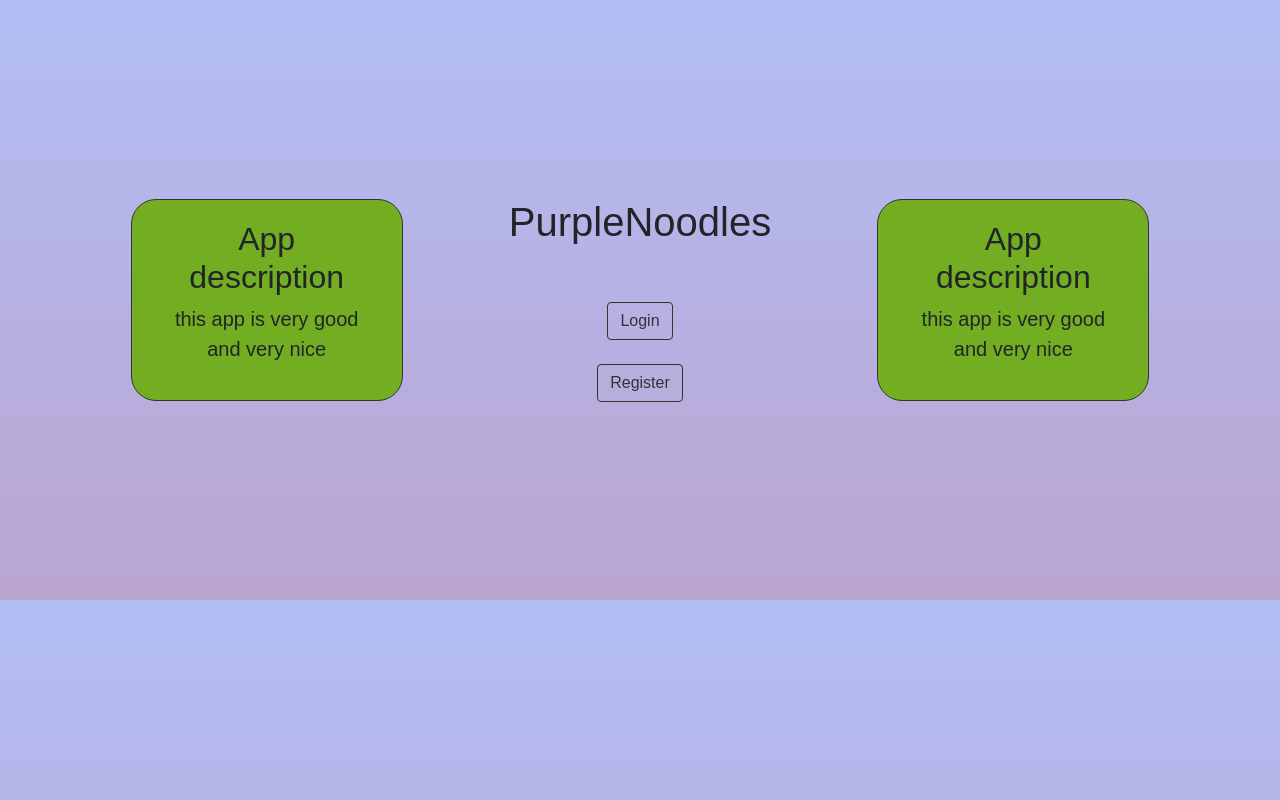
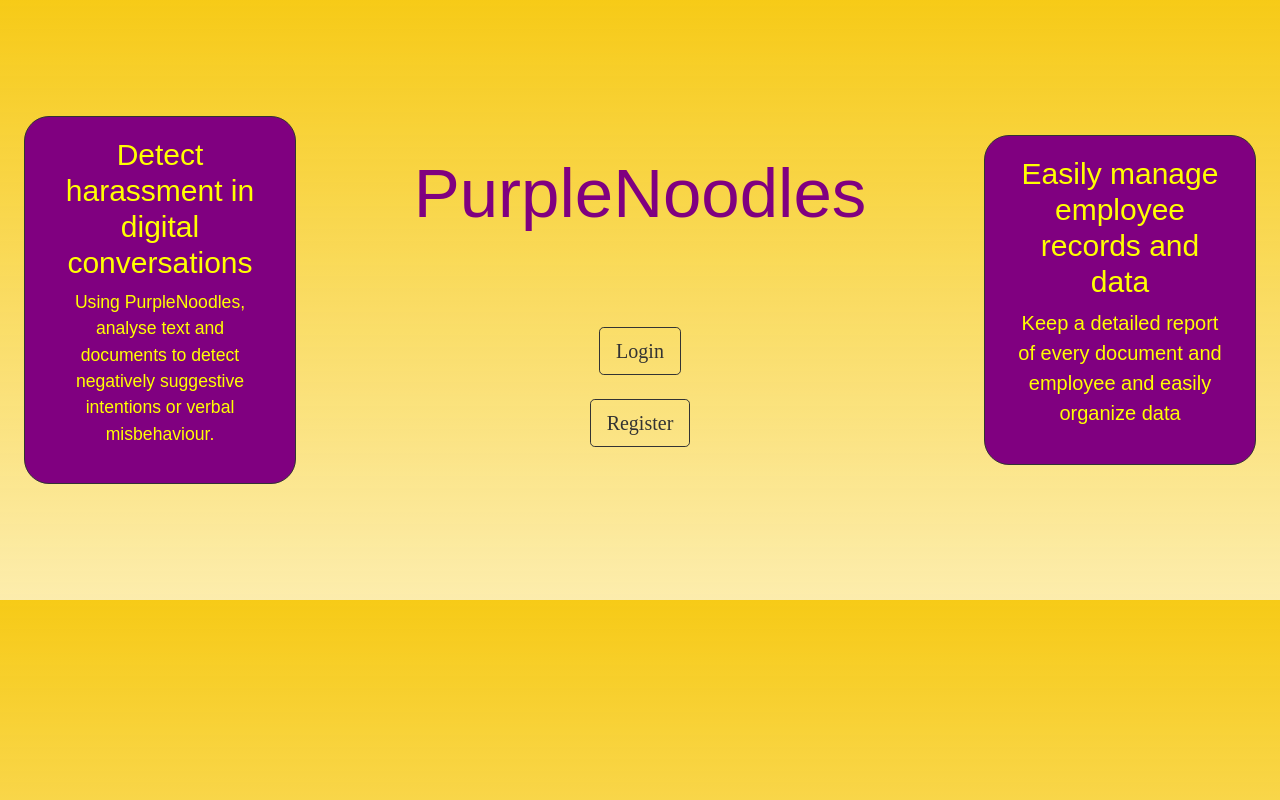
Before and after one commit to PurpleNoodles/purplenoodles, a Flask app: template app/templates/landing.html in a window 1280 px wide. Run offline with Flask 2, Linux system fonts and the light colour scheme; the template is opened without the code that fills it, so the values that code supplies are empty.

Commit message:
updated pages

```diff
--- a/app/templates/landing.html
+++ b/app/templates/landing.html
@@ -6,45 +6,62 @@
 	<link href="https://cdn.jsdelivr.net/npm/bootstrap@5.0.1/dist/css/bootstrap.min.css" rel="stylesheet" integrity="sha384-+0n0xVW2eSR5OomGNYDnhzAbDsOXxcvSN1TPprVMTNDbiYZCxYbOOl7+AMvyTG2x" crossorigin="anonymous">
 <style>
   body {
-  background: linear-gradient(to bottom, rgba(102, 126, 234, 0.5), rgba(118, 75, 162, 0.5));
-  font-family: 'Noto Sans JP', sans-serif;
+  background: linear-gradient(to top, rgba(252, 243, 207  , 0.8), rgba(241, 196, 15 , 0.6));
+  font-family: 'Playfair Display', serif;
+
 }
-p{
+p {
+  font-family: 'Nunito', sans-serif;
+  font-size: 1.7em;
+
+}
+h1{
   font-family: 'Source Sans Pro', sans-serif;
+  font-size:69px;
 }
+h2{
+  font-size:30px;
+  font-family: 'Signika Negative', sans-serif;
+}
+
 .nana a{
+  color:#333;
+  text-decoration: none;
+}
+
+.nana a:hover {
+  background: #F4D03F;
   color: #333;
   text-decoration: none;
 }
-
-.nana a: hover {
-  background: #fff;
-  color: #fff;
-  text-decoration: none;
+body{
+  background-color:#FED424;
 }
 
 </style>
 </head>
 
-<body>
+<body >
 	<div class="container-fluid text-center">
   		<div class="row align-items-center content">
-    		<div class="col-3 offset-1">
+    		<div class="col-3 ">
     			<div class="container  data-aos="fade-up" data-aos-delay="100"">
     				<div class="row bla-bla">
     					<div class="col">
-    						<h2>App description</h2>
-    						<p>this app is very good
-    						and very nice</p>
+    						<h2 style="color:yellow;">Detect harassment in digital conversations</h2>
+    						<p style="color:yellow; font-size:1.1em">Using PurpleNoodles, analyse text
+                and documents to detect negatively suggestive intentions or verbal misbehaviour.
+
+                </p>
     					</div>
     				</div>
     			</div>
 
     		</div>
-    		<div class="col-4 text-center">
+    		<div class="col-6 text-center">
       			<div class="container ">
       				<div class="row">
-      					<h1>PurpleNoodles
+      					<h1 style="color:purple;">PurpleNoodles
 
                 <br>
                 <br>
@@ -54,14 +71,14 @@ p{
       				</div>
       				<div class="row justify-content-center">
       					<div class="col-6 nana">
-      						<a href="" role=button class="btn btn primary">Login</a>
+      						<a href="" role=button class="btn btn primary btn-lg">Login</a>
       						<br>
                   <br>
       					</div>
       				</div>
       				<div class="row justify-content-center">
       					<div class="col-4 nana">
-      						<a href="" role=button class="btn btn primary">Register</a>
+      						<a href="" role=button class="btn btn primary btn-lg">Register</a>
       					</div>
       				</div>
       			</div>
@@ -71,9 +88,9 @@ p{
       			<div class="container">
     				<div class="row bla-bla">
     					<div class="col">
-    						<h2>App description</h2>
-    						<p >this app is very good
-    						and very nice</p>
+    						<h2 style="color:yellow;">Easily manage employee records and data</h2>
+    						<p style="color:yellow;">Keep a detailed report of every document and employee
+    						and easily organize data</p>
     					</div>
     				</div>
     			</div>
--- a/app/templates/login.html
+++ b/app/templates/login.html
@@ -47,17 +47,17 @@
     			<div class="container">
     				<div class="row bla-bla">
     					<div class="col">
-    						<h2>Login</h2>
+    						<h2 style="color:yellow;">Login</h2>
     						<div class="row">
                   <form action="/action_page.php">
-                    <label for="orgID">Organization ID:</label>
+                    <label for="orgID" style="color:yellow;">Organization ID:</label>
                     <br>
                     <input type="text" id="orgID" name="orgID"><br><br>
                     </form>
                 </div>
                 <div class="row">
                   <form action="/action_page.php">
-                    <label for="password">Password: </label>
+                    <label for="password" style="color:yellow;">Password: </label>
                     <br>
                     <input type="text" id="password" name="password"><br><br>
                     <input type="submit" value="Login">
--- a/app/templates/styles.css
+++ b/app/templates/styles.css
@@ -22,7 +22,7 @@
 
 .bla-bla{
 	border-radius: 25px;
-  background: #73AD21;
+  background: purple;
   padding: 20px;
   border:1px solid #333;
 }
--- a/app/templates/user_text.html
+++ b/app/templates/user_text.html
@@ -27,7 +27,7 @@
       <span class="navbar-toggler-icon"></span>
     </button>
     <div class="collapse navbar-collapse" id = "toggleMobileMenu">
-    <ul class="navbar-nav text-center ms-auto">
+    <ul class="navbar-nav text-center ">
       <li>
         <a class="nav-link" href="">Home</a>
       </li>
@@ -35,6 +35,9 @@
         <a class="nav-link" href="">About</a>
       </li>
     </ul>
+    </div>
+    <div class="mx-auto d-sm-flex d-block flex-sm-nowrap">
+    <a class="nav-link logout-button" href="">Logout</a>
     </div>
   </nav>
 </div>
```
Also changed, not shown: app/templates/register.html (+18 -7 lines), app/templates/report.html (+28 -24 lines), app/templates/users.html (+61 -14 lines).
